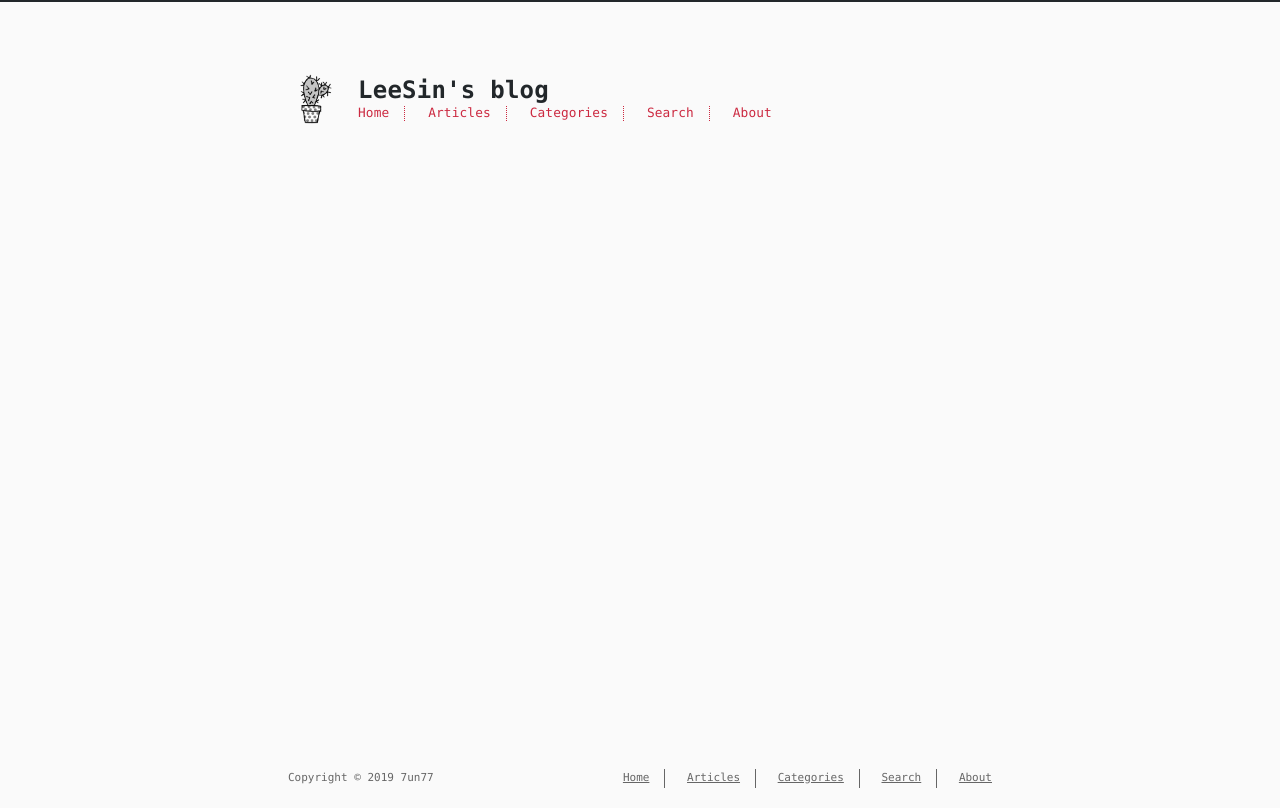
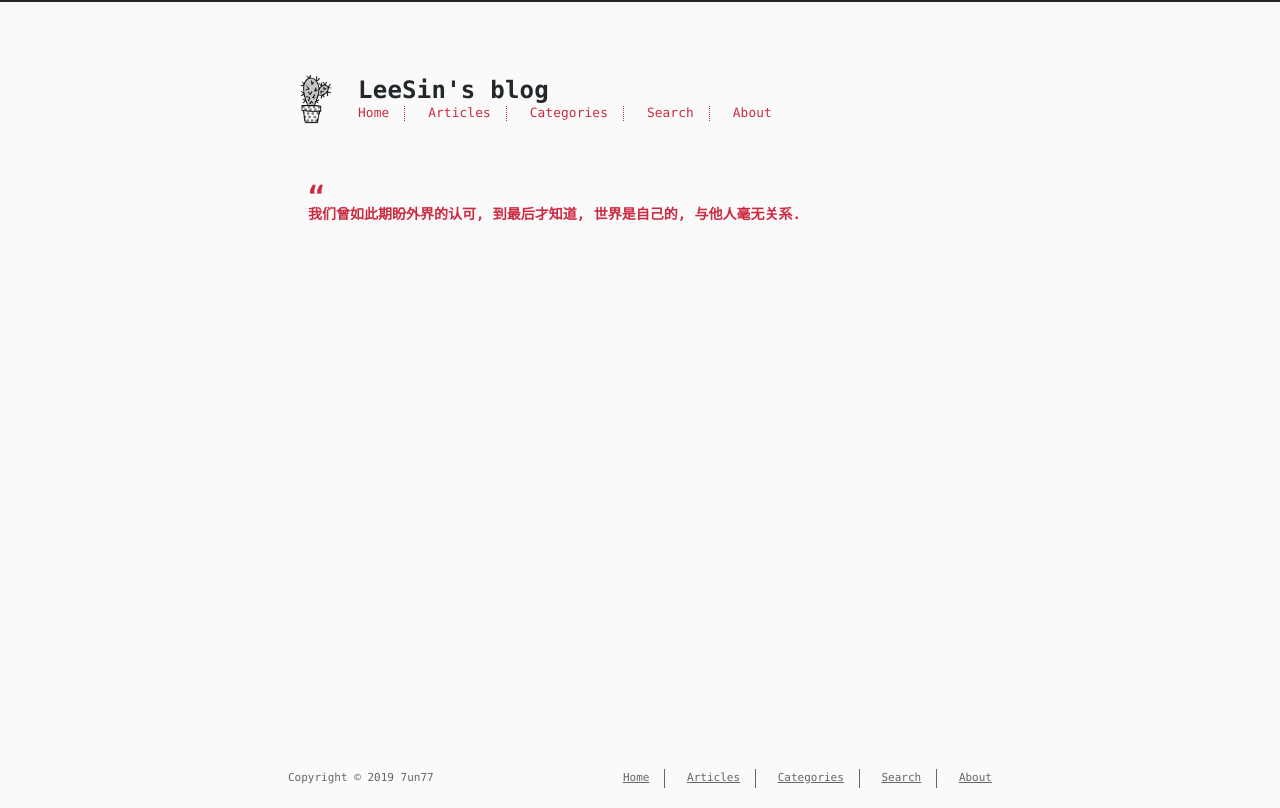
Before and after one commit to 7un77/7un77.github.io, a plain HTML site: page about/index.html in a window 1280 px wide. Drawn offline with Linux system fonts and the light colour scheme; a web font is replaced by a local one.

Commit message:
Site updated: 2019-01-12 11:37:02

```diff
--- a/about/index.html
+++ b/about/index.html
@@ -6,14 +6,17 @@
     <meta http-equiv="X-UA-Compatible" content="IE=edge">
     <meta name="HandheldFriendly" content="True">
     <meta name="viewport" content="width=device-width, initial-scale=1, maximum-scale=1">
-    <meta property="og:type" content="website">
+    <meta name="description" content="我们曾如此期盼外界的认可, 到最后才知道, 世界是自己的, 与他人毫无关系.">
+<meta property="og:type" content="website">
 <meta property="og:title" content="about">
 <meta property="og:url" content="http://yoursite.com/about/index.html">
 <meta property="og:site_name" content="LeeSin&#39;s blog">
+<meta property="og:description" content="我们曾如此期盼外界的认可, 到最后才知道, 世界是自己的, 与他人毫无关系.">
 <meta property="og:locale" content="default">
-<meta property="og:updated_time" content="2019-01-11T11:16:27.151Z">
+<meta property="og:updated_time" content="2019-01-12T03:36:52.998Z">
 <meta name="twitter:card" content="summary">
 <meta name="twitter:title" content="about">
+<meta name="twitter:description" content="我们曾如此期盼外界的认可, 到最后才知道, 世界是自己的, 与他人毫无关系.">
 
 
 
@@ -86,6 +89,9 @@
 
   <div class="content" itemprop="articleBody">
 
+          <blockquote>
+<p>我们曾如此期盼外界的认可, 到最后才知道, 世界是自己的, 与他人毫无关系.</p>
+</blockquote>
 
 
   </div>
```
